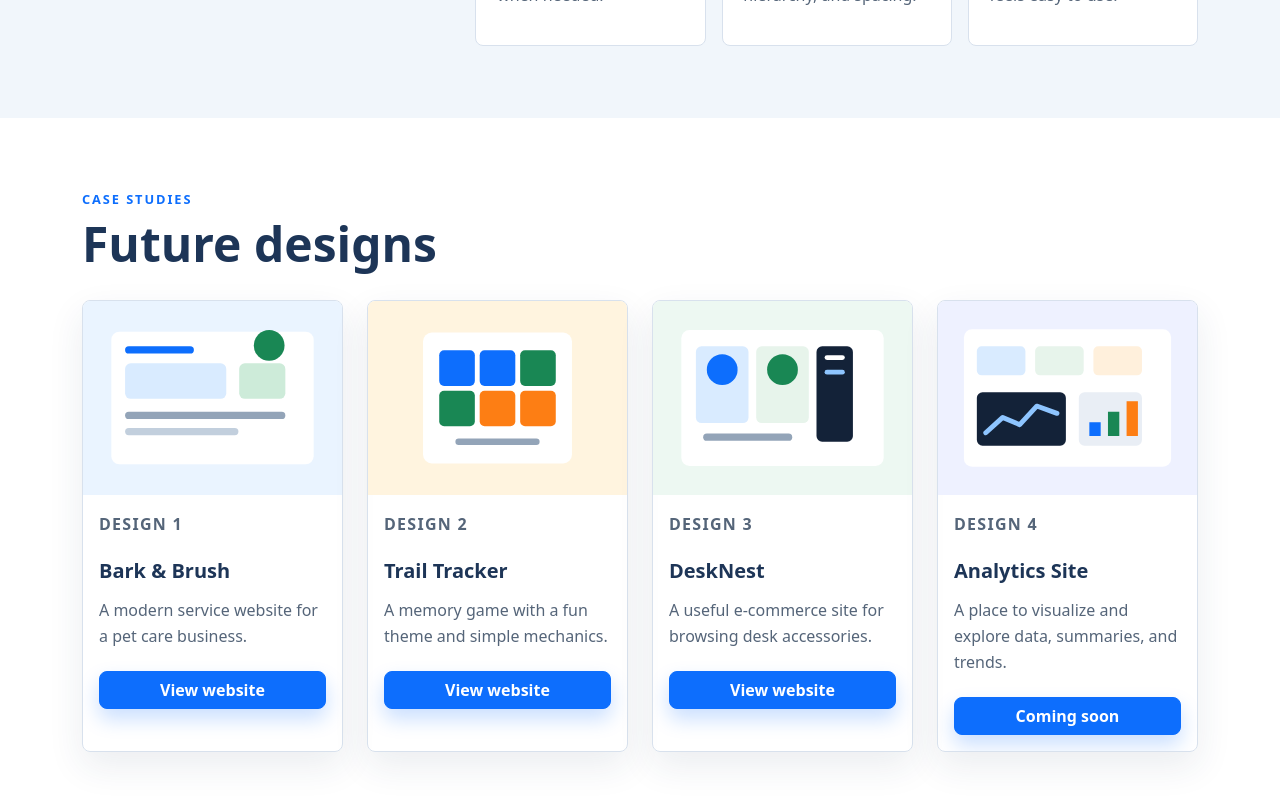
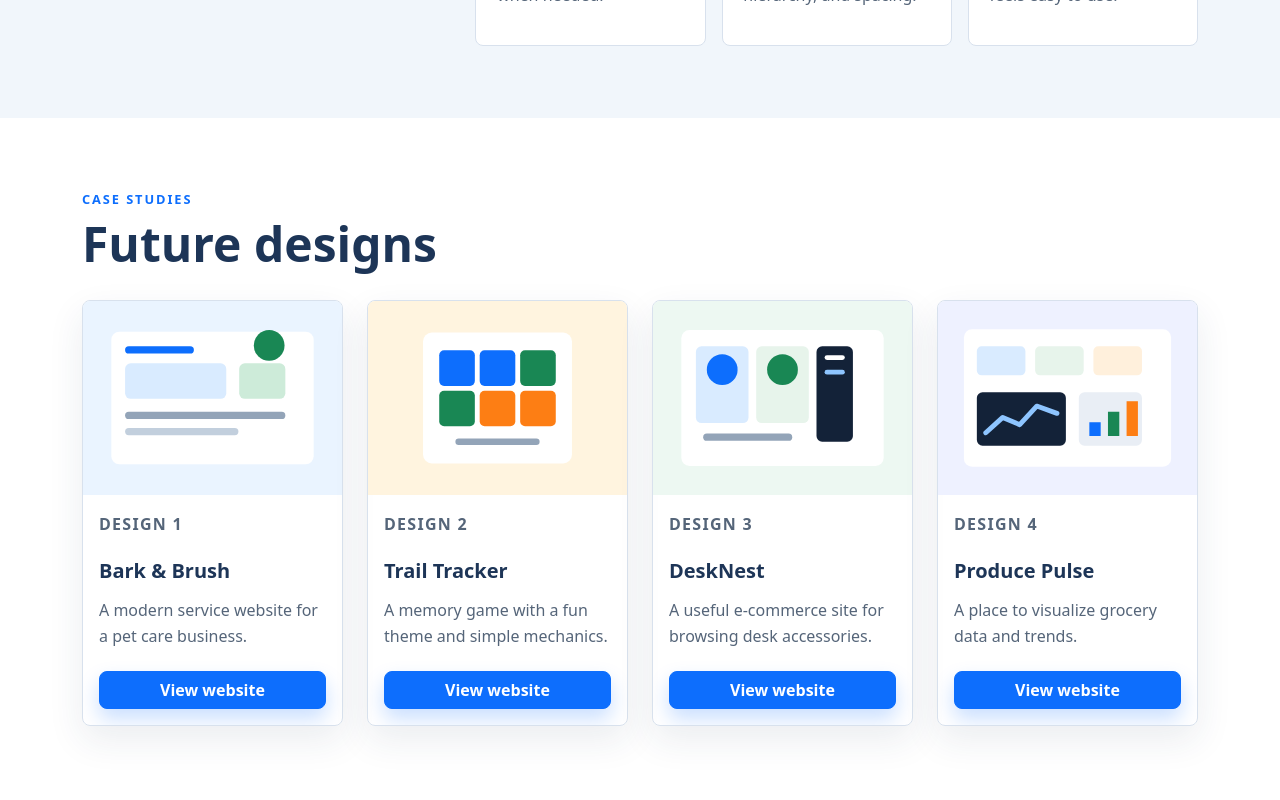
Before and after one commit to BenjaminColasante/SEG3125-Portfolio, a React (Vite) app in the folder Portfolio/: page / in a window 1280 px wide. Shown: the part 1654-2454 px from the top of the page. Built offline with nearby package versions, Linux system fonts and the light colour scheme.

Commit message:
Replace Analytics Site with Produce Pulse project
Updated project details for the Analytics Site section.

```diff
--- a/Portfolio/src/App.jsx
+++ b/Portfolio/src/App.jsx
@@ -219,11 +219,16 @@ function App() {
                 <img src="/case-analytics.svg" alt="Analytics Site" />
                 <div className="project-info">
                   <p className="project-label">Design 4</p>
-                  <h3>Analytics Site</h3>
-                  <p>A place to visualize and explore data, summaries, and trends.</p>
-                  <a className="btn btn-primary" href="/analytics.html">
-                    Coming soon
-                  </a>
+                  <h3>Produce Pulse</h3>
+                  <p>A place to visualize grocery data and trends.</p>
+                  <a
+                    className="btn btn-primary"
+                    href="https://seg-3125-analytics-site.vercel.app/"
+                    target="_blank"
+                    rel="noreferrer"
+                  >
+                    View website
+                </a>
                 </div>
               </div>
             </div>
```
